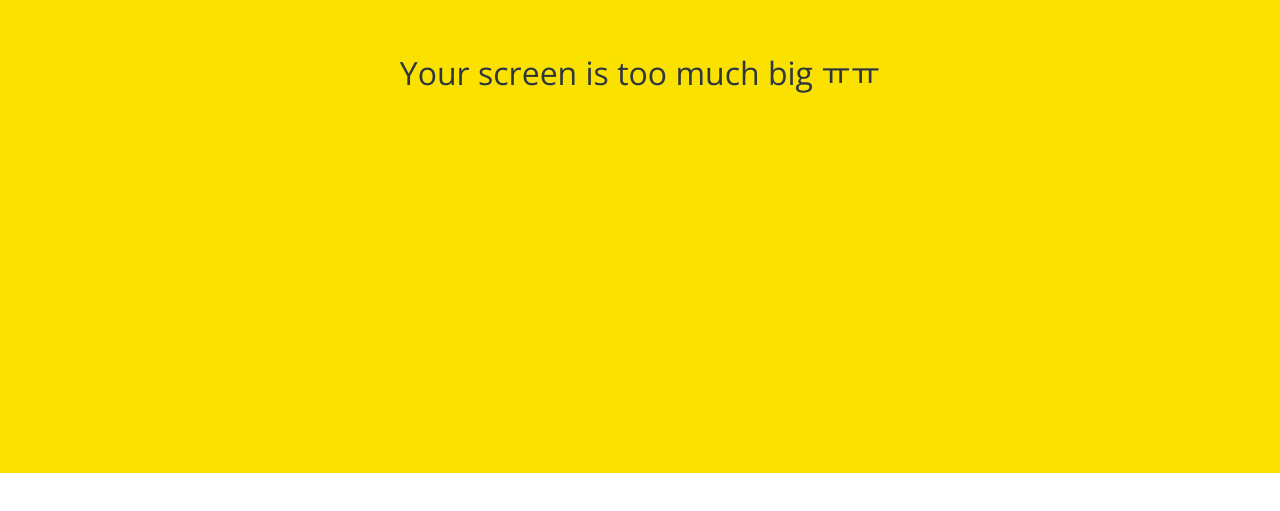
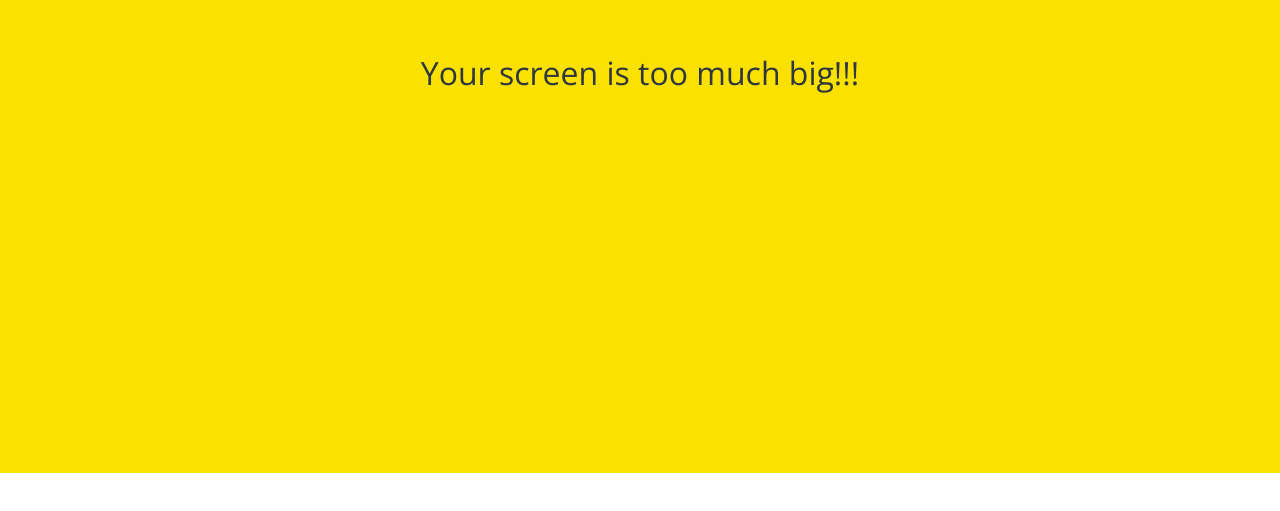
Before and after one commit to oddol29/kokoa-clone-2020, a plain HTML site: page index.html in a window 1280 px wide. Shown: the part 327-838 px from the top of the page. Drawn offline with nearby package versions, Linux system fonts and the light colour scheme.

Commit message:
Update index.html

```diff
--- a/index.html
+++ b/index.html
@@ -40,7 +40,7 @@
         </form>
 
         <div id="no-mobile">
-            <span>Your screen is too much big ㅠㅠ</span>
+            <span>Your screen is too much big!!!</span>
         </div>
 
 
```
